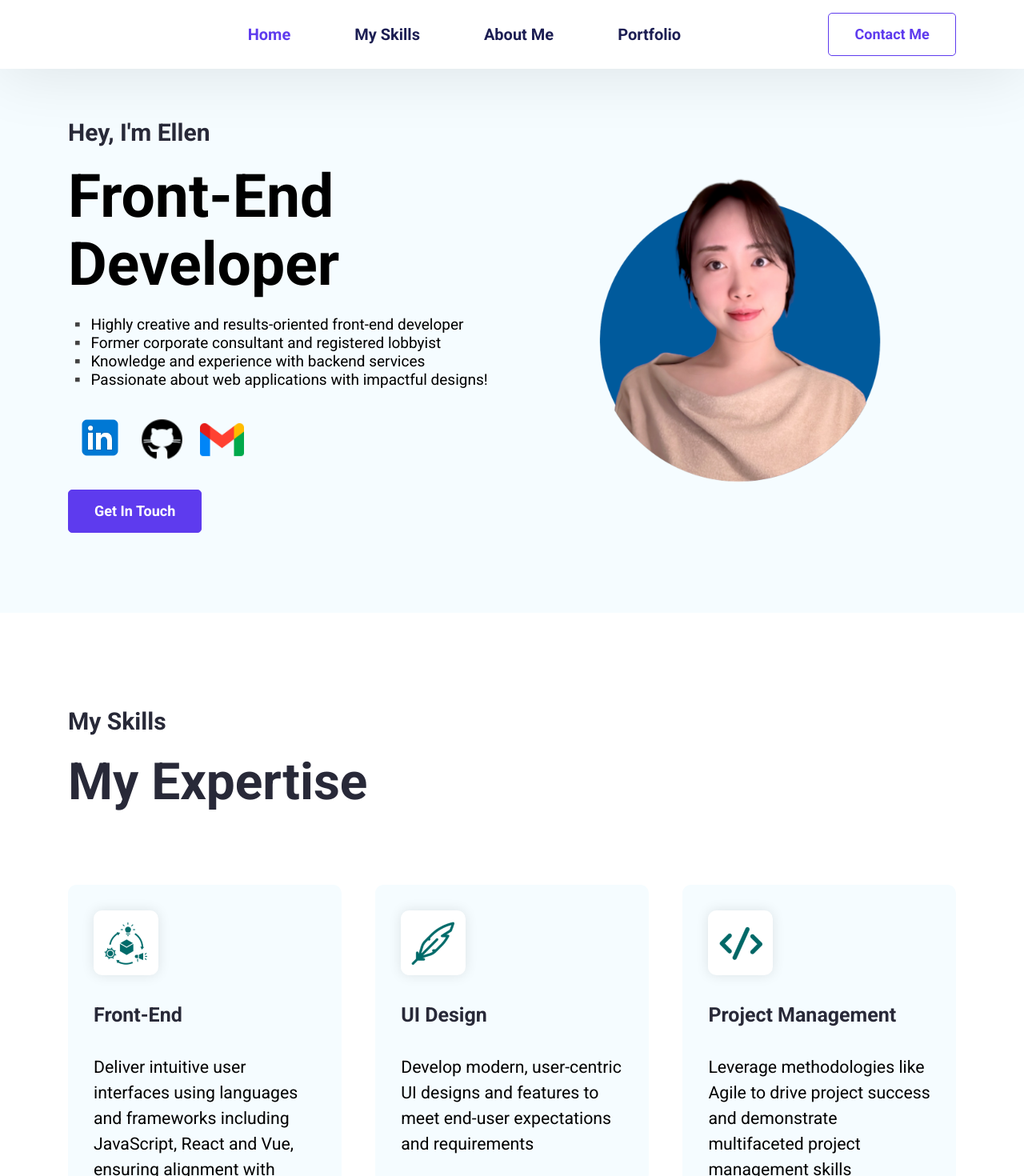
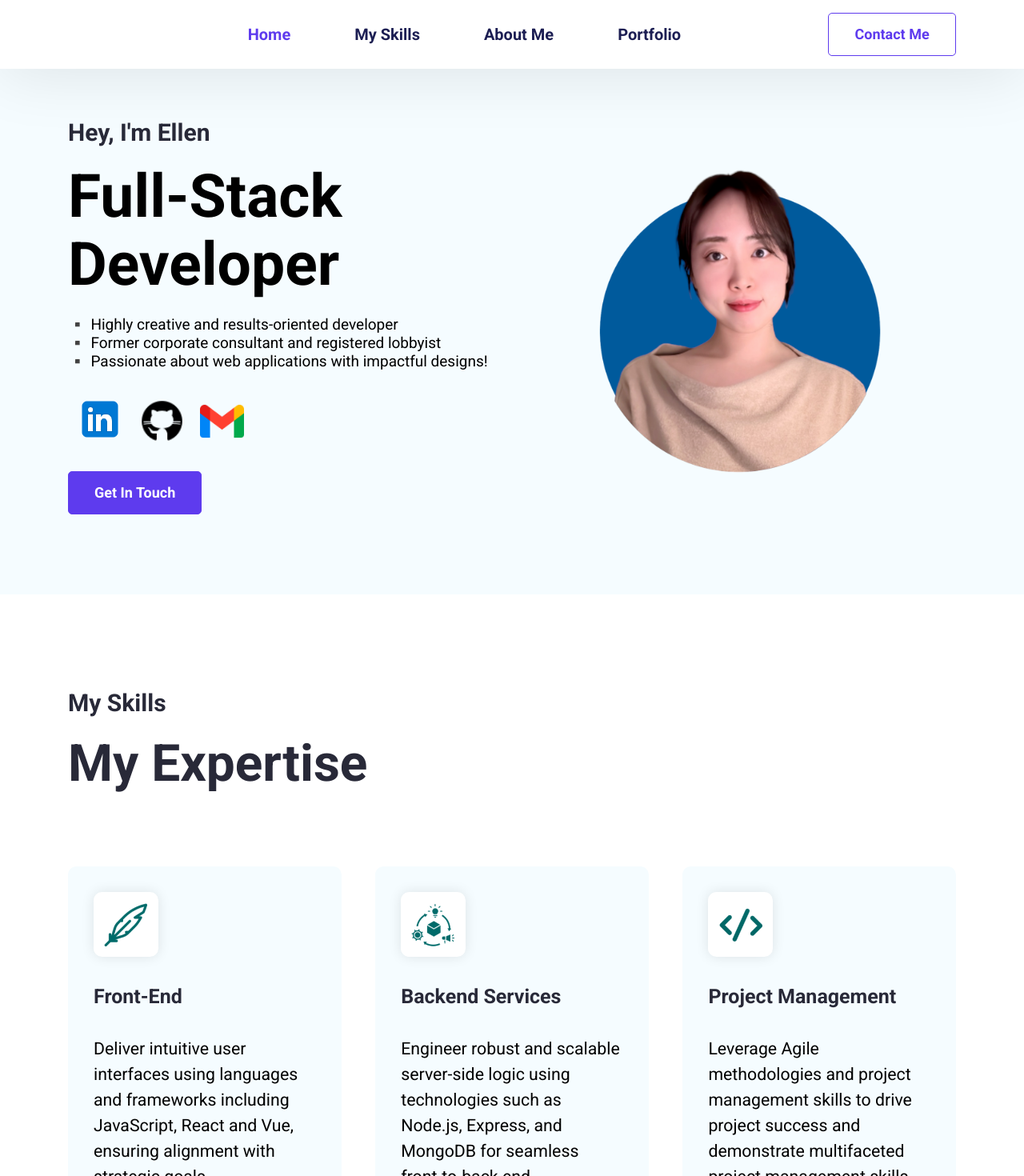
Before and after one commit to ellen3128/portfolio_updated, a React (Create React App) app: page / in a window 1280 px wide. Shown: the top 1470 px of the page at 80% size. Built offline with nearby package versions, Linux system fonts and the light colour scheme.

Commit message:
modifies descriptions

```diff
--- a/src/Pages/Home/HeroSection.jsx
+++ b/src/Pages/Home/HeroSection.jsx
@@ -9,15 +9,13 @@ export default function HeroSection() {
         <div className="hero--section--content">
           <p className="section--title">Hey, I'm Ellen</p>
           <h1 classname="hero--section--title">
-            <span className="hero--section-title--color">Front-End</span> <br />
+            <span className="hero--section-title--color">Full-Stack</span> <br />
             Developer
           </h1>
           <p className="hero--section-description">
-            ▪️ Highly creative and results-oriented front-end developer
+            ▪️ Highly creative and results-oriented developer
             <br />
             ▪️ Former corporate consultant and registered lobbyist
-            <br />
-            ▪️ Knowledge and experience with backend services
             <br />
             ▪️ Passionate about web applications with impactful designs!
           </p>
--- a/src/data/index.json
+++ b/src/data/index.json
@@ -2,21 +2,21 @@
   "skills": [
     {
       "id": "1",
-      "src": "./img/product-chain-1.png",
+      "src": "./img/feather-pen-2.png",
       "title": "Front-End",
       "description": "Deliver intuitive user interfaces using languages and frameworks including JavaScript, React and Vue, ensuring alignment with strategic goals"
     },
     {
       "id": "2",
-      "src": "./img/feather-pen-2.png",
-      "title": "UI Design",
-      "description": "Develop modern, user-centric UI designs and features to meet end-user expectations and requirements"
+      "src": "./img/product-chain-1.png",
+      "title": "Backend Services",
+      "description": "Engineer robust and scalable server-side logic using technologies such as Node.js, Express, and MongoDB for seamless front-to-back end functionality"
     },
     {
       "id": "3",
       "src": "./img/feather-pen-1.png",
       "title": "Project Management",
-      "description": "Leverage methodologies like Agile to drive project success and demonstrate multifaceted project management skills"
+      "description": "Leverage Agile methodologies and project management skills to drive project success and demonstrate multifaceted project management skills"
     }
   ],
   "portfolio": [
```
